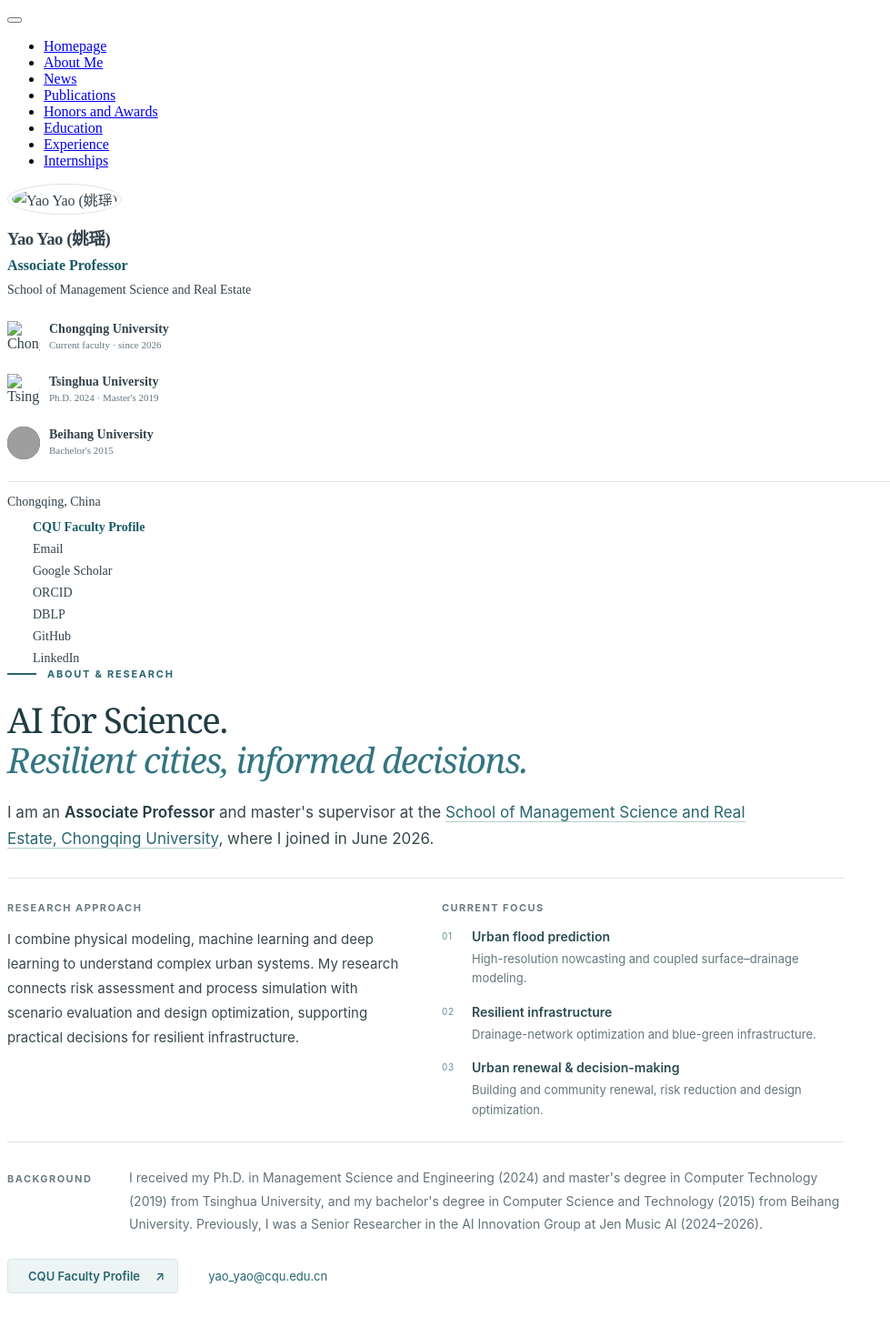
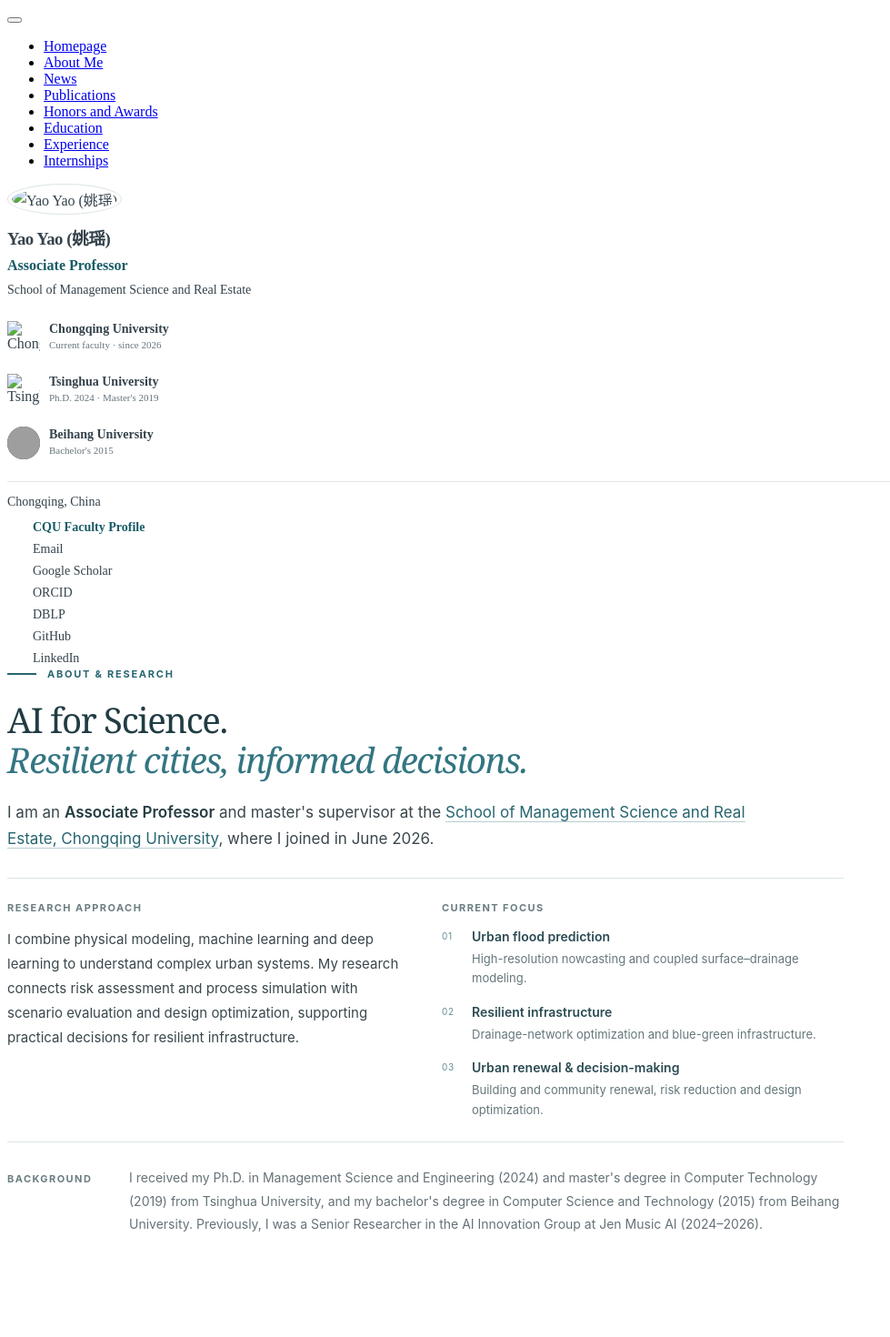
Before and after one commit to YaoYao1995/yaoyao1995.github.io, a Jekyll site: the page built from _pages/includes/intro.md, in a window 1280 px wide. Shown: the whole page at 91% size, without its empty margins (0-979 px from the left). Built offline with Jekyll 4.4.1, drawn with Linux system fonts in a browser that asks for light colours; our own code applies the rules of GitHub Pages for plain Markdown files; after the commit the page ends 1406 px from its top, so only the background shows below that; some of the changed lines change nothing that is shown; grey boxes are pictures that could not be loaded.

Commit message:
Remove duplicate contact links and link affiliation to school website

```diff
--- a/_pages/includes/intro.md
+++ b/_pages/includes/intro.md
@@ -20,17 +20,12 @@
 .academic-intro .research-lines span.research-detail{color:#65767b;font-size:13px}
 .academic-intro .intro-background{display:grid;grid-template-columns:110px 1fr;gap:24px;align-items:baseline}
 .academic-intro .intro-background p{font-size:14px;line-height:1.8;color:#657278;margin:0}
-.academic-intro .intro-links{display:flex;flex-wrap:wrap;align-items:center;gap:14px 25px;margin-top:26px}
-.academic-intro .intro-links a{font-size:13px;display:inline-flex;align-items:center;gap:8px;padding:9px 0;border:0}
-.academic-intro .intro-links a.intro-faculty{background:#edf4f4;border:1px solid #d5e4e5;border-radius:4px;padding:10px 14px;font-weight:600}
-.academic-intro .intro-links a.intro-faculty:hover{background:#e1eeee}
-.academic-intro .intro-links .intro-arrow{margin-left:9px}
-@media(max-width:700px){.academic-intro{margin-bottom:35px}.academic-intro .intro-research{grid-template-columns:1fr;gap:24px;margin-top:24px}.academic-intro .intro-background{grid-template-columns:1fr;gap:0}.academic-intro .intro-background .intro-label{margin-bottom:10px}.academic-intro .intro-lead{font-size:16px}.academic-intro h1.intro-title{font-size:34px}.academic-intro .intro-links{gap:6px 20px}}
+@media(max-width:700px){.academic-intro{margin-bottom:35px}.academic-intro .intro-research{grid-template-columns:1fr;gap:24px;margin-top:24px}.academic-intro .intro-background{grid-template-columns:1fr;gap:0}.academic-intro .intro-background .intro-label{margin-bottom:10px}.academic-intro .intro-lead{font-size:16px}.academic-intro h1.intro-title{font-size:34px}}
 </style>
 <section class="academic-intro" id="about-me" aria-labelledby="intro-title">
 <p class="intro-kicker">About &amp; Research</p>
 <h1 class="intro-title" id="intro-title">AI for Science.<br><em>Resilient cities, informed decisions.</em></h1>
-<p class="intro-lead">I am an <span class="intro-role">Associate Professor</span> and master's supervisor at the <a href="https://msre.cqu.edu.cn/szdw/jslb/yy1.htm">School of Management Science and Real Estate, Chongqing University</a>, where I joined in June 2026.</p>
+<p class="intro-lead">I am an <span class="intro-role">Associate Professor</span> and master's supervisor at the <a href="https://msre.cqu.edu.cn/">School of Management Science and Real Estate, Chongqing University</a>, where I joined in June 2026.</p>
 <div class="intro-research">
 <div><h2 class="intro-label">Research approach</h2><p>I combine physical modeling, machine learning and deep learning to understand complex urban systems. My research connects risk assessment and process simulation with scenario evaluation and design optimization, supporting practical decisions for resilient infrastructure.</p></div>
 <div><h2 class="intro-label">Current focus</h2><ol class="research-lines">
@@ -40,5 +35,4 @@
 </ol></div>
 </div>
 <div class="intro-background"><h2 class="intro-label">Background</h2><p>I received my Ph.D. in Management Science and Engineering (2024) and master's degree in Computer Technology (2019) from Tsinghua University, and my bachelor's degree in Computer Science and Technology (2015) from Beihang University. Previously, I was a Senior Researcher in the AI Innovation Group at Jen Music AI (2024–2026).</p></div>
-<div class="intro-links"><a class="intro-faculty" href="https://msre.cqu.edu.cn/szdw/jslb/yy1.htm"><i class="fas fa-university" aria-hidden="true"></i> CQU Faculty Profile <span class="intro-arrow" aria-hidden="true">↗</span></a><a href="mailto:yao_yao@cqu.edu.cn"><i class="fas fa-envelope" aria-hidden="true"></i> yao_yao@cqu.edu.cn</a></div>
 </section>
```
